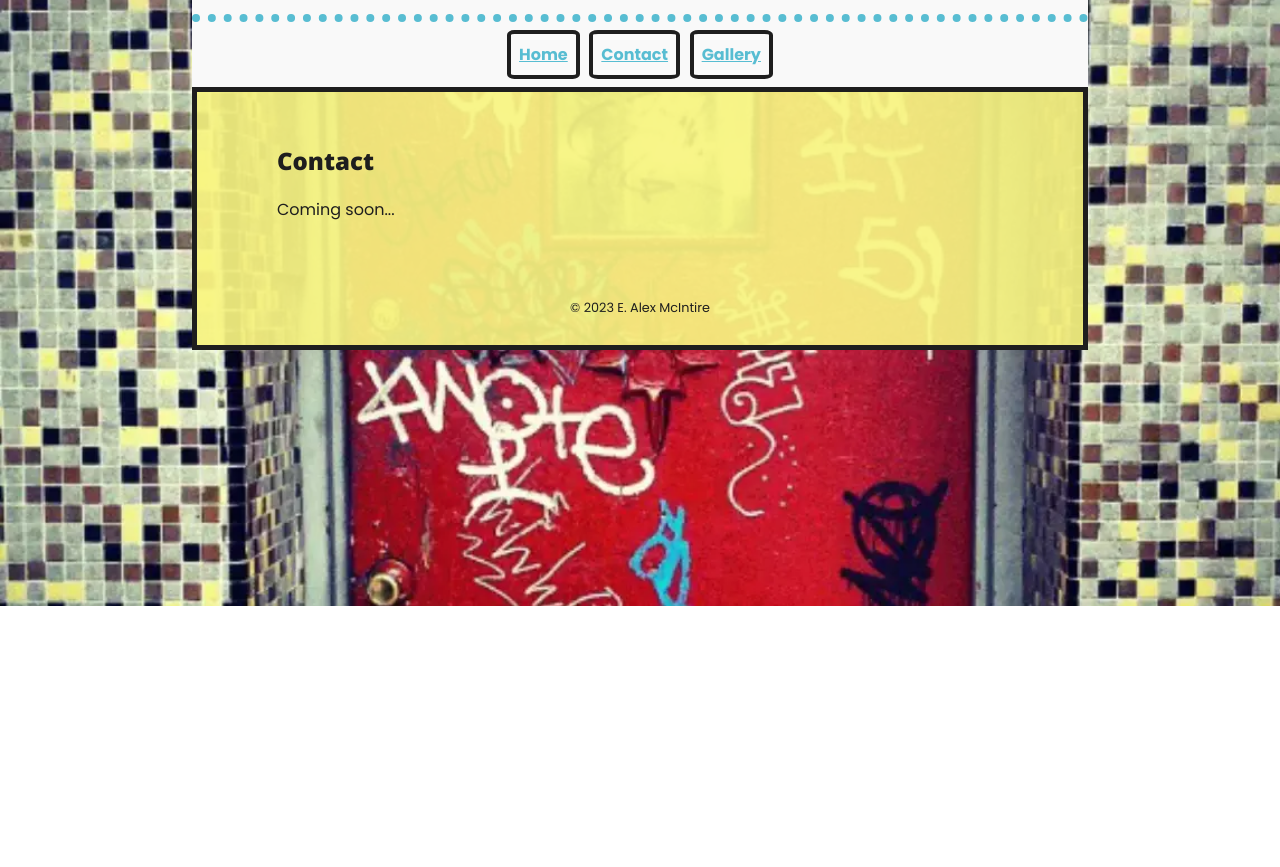
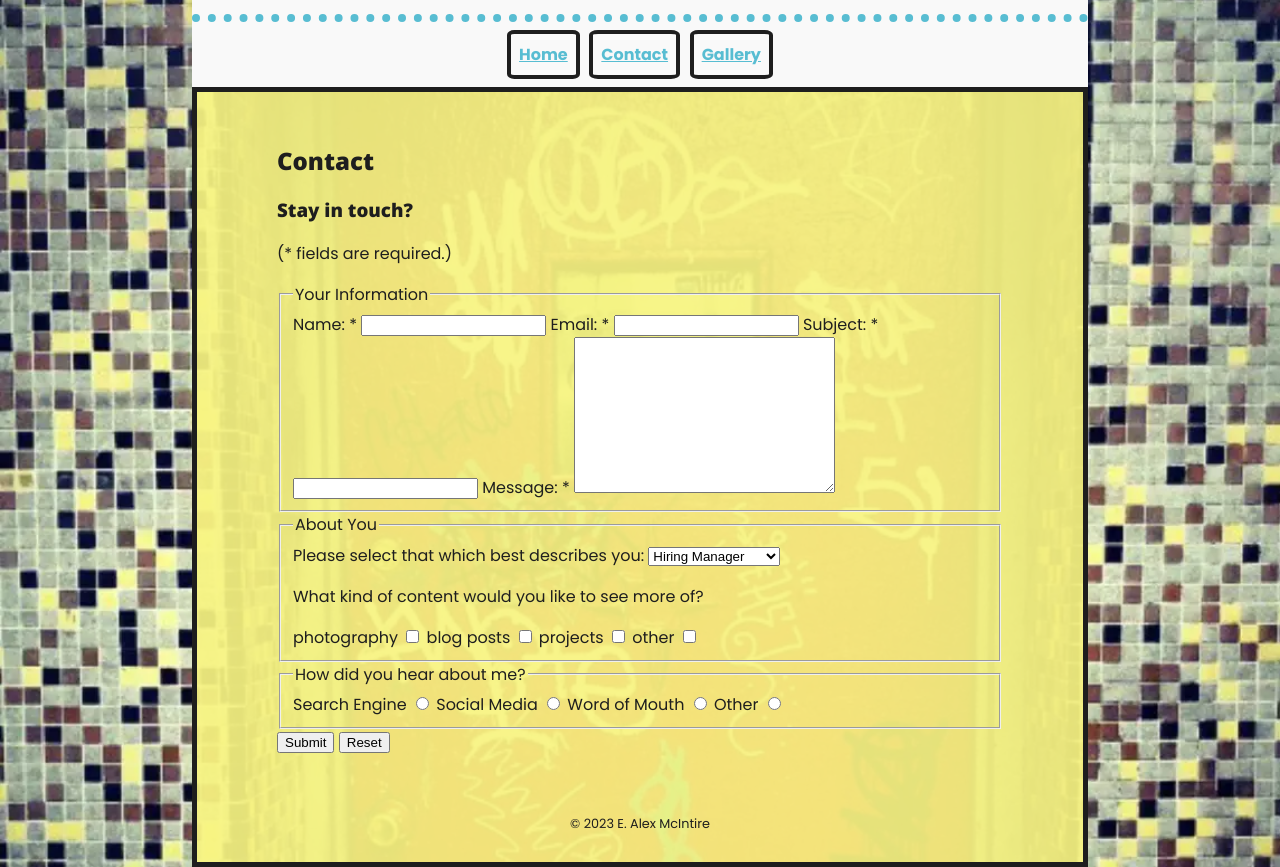
Before and after one commit to alexisabadger/a5-mcintire-app, a website: page public/contact.html in a window 1280 px wide. Shown: the part 194-1061 px from the top of the page. Before the commit the page ends 800 px from the top, so only its background shows below. Drawn offline with nearby package versions, Linux system fonts and the light colour scheme.

Commit message:
(feat): created form

```diff
--- a/public/contact.html
+++ b/public/contact.html
@@ -40,7 +40,83 @@
         <section>
             <h2>Contact</h2>
             <article>
-                <p>Coming soon...</p>
+                <h3>Stay in touch?</h3>
+                <p id="requiredFields">(* fields are required.)</p>
+                <form action="/results" method="POST">
+                    <fieldset>
+                        <legend>Your Information</legend>
+
+                        <label for="name">Name: *</label>
+                        <input type="text" name="name" id="name" required>
+
+                        <label for="userEmail">Email: *</label>
+                        <input type="userEmail" name="userEmail" id="userEmail" required>
+
+                        <label for="subject">Subject: *</label>
+                        <input type="text" name="subject" id="subject" required>
+
+                        <label for="message">Message: *</label>
+                        <textarea name="message" id="message" cols="30" rows="10" required></textarea>
+
+                    </fieldset>
+
+                    <fieldset>
+                        <legend>About You</legend>
+                        <label for="userRole">Please select that which best describes you:</label>
+                            <select name="userRole" id="userRole">
+                                <option value="hiringManager">Hiring Manager</option>
+                                <option value="recruiter">Recruiter</option>
+                                <option value="softwareEngineer">Software Engineer</option>
+                                <option value="student">Student</option>
+                                <option value="faculty">Faculty</option>
+                                <option value="staff">Staff</option>
+                                <option value="other" default>Other</option>
+                                <option value="none">None</option>
+                            </select>
+
+                            <p>What kind of content would you like to see more of?</p>
+
+                                <label for="photography">photography</label>
+                                <input type="checkbox" name="photography" id="photography" value="yes">
+
+                                <label for="blog">blog posts</label>
+                                <input type="checkbox" name="blog" id="blog" value="yes">
+
+                                <label for="projects">projects</label>
+                                <input type="checkbox" name="projects" id="projects" value="yes">
+
+                                <label for="other">other</label>
+                                <input type="checkbox" name="other" id="other" value="yes">
+                    </fieldset>
+
+                    <fieldset>
+                        <legend>How did you hear about me?</legend>
+
+                        <label for="searchEngine">Search Engine
+                            <input type="radio" name="contactSource" id="searchEngine" value="radio">
+                        </label>
+
+                        <label for="socialMedia">Social Media
+                            <input type="radio" name="contactSource" id="socialMedia" value="socialMedia">
+                        </label>
+
+                        <label for="wordOfMouth">Word of Mouth
+                            <input type="radio" name="contactSource" id="wordOfMouth" value="wordOfMouth">
+                        </label>
+
+                        <label for="other">Other
+                            <input type="radio" name="contactSource" id="other" value="other">
+                        </label>
+                    </fieldset>
+
+                    <label for="submit">
+                        <button type="submit" id="submit" name="submitDetails">Submit</button>
+                    </label>
+
+                    <label for="reset">
+                        <button type="reset" id="reset" name="resetDetails">Reset</button>
+                    </label>
+                </form>
             </article>
         </section>
     </main>
```
Also changed, not shown: index.js (added, +19 -0 lines), package.json (added, +29 -0 lines), 1 other file.
